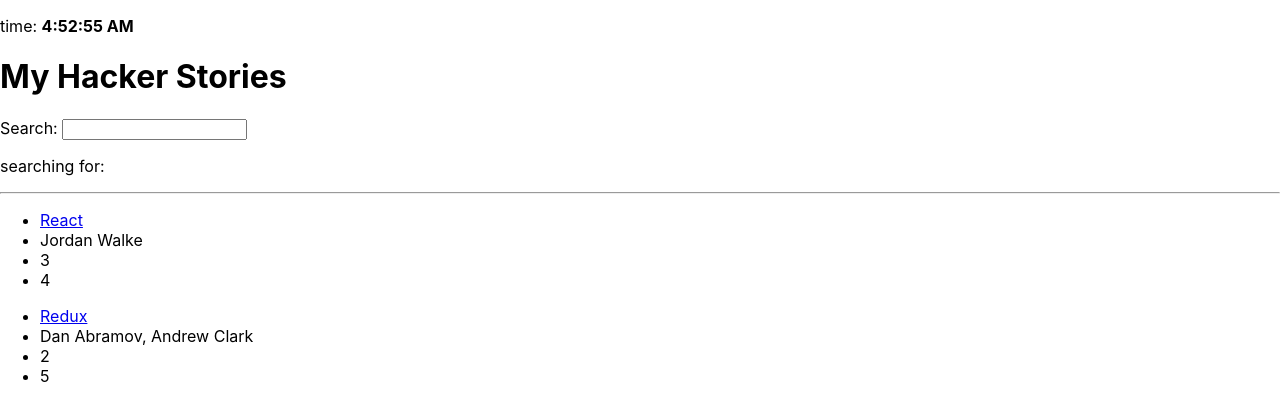
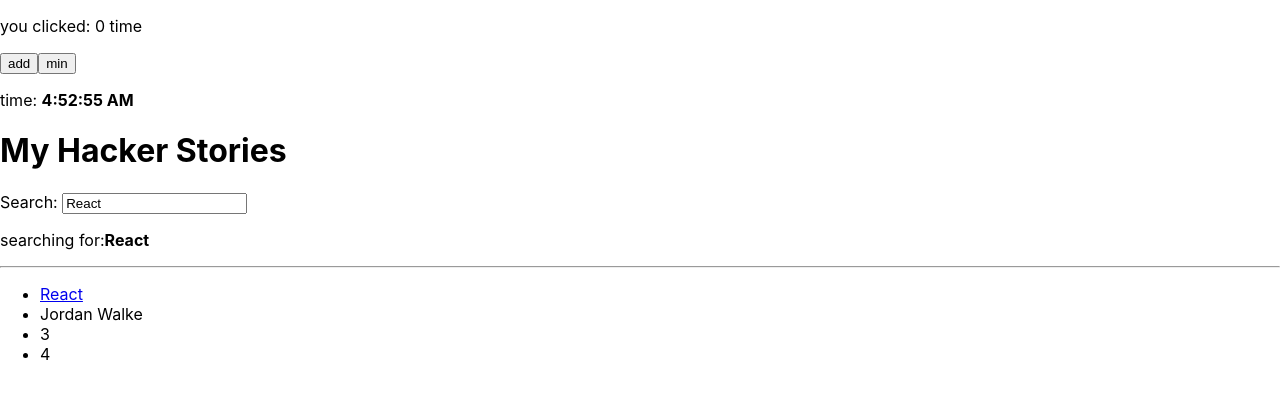
Before and after one commit to odorifqi/project-react, a React (Create React App) app: page / in a window 1280 px wide. Shown: the top 420 px of the page. Built offline with nearby package versions, Linux system fonts and the light colour scheme.

Commit message:
learn about useEffect and custom hook

```diff
--- a/src/Educative.js
+++ b/src/Educative.js
@@ -30,6 +30,17 @@ const Search = ({ handleSearch, children }) => (
   </div>
 );
 
+//custom hook
+const useSemiPersistentState = (key, initialState) => {
+  const [value, setValue] = useState(localStorage.getItem(key) || initialState);
+
+  useEffect(() => {
+    localStorage.setItem(key, value);
+  }, [value, key]);
+
+  return [value, setValue];
+};
+
 const Educative = () => {
   const stories = [
     {
@@ -50,13 +61,7 @@ const Educative = () => {
     },
   ];
 
-  const [searchTerm, setSearchTerm] = useState(
-    localStorage.getItem("search") || ""
-  );
-
-  useEffect(() => {
-    localStorage.setItem("search", searchTerm);
-  }, [searchTerm]);
+  const [searchTerm, setSearchTerm] = useSemiPersistentState("search", "React");
 
   const handleSearch = (ev) => {
     setSearchTerm(ev.target.value);
--- a/src/Jam.js
+++ b/src/Jam.js
@@ -3,19 +3,29 @@ import { useState, useEffect } from "react";
 export const Clock = ({ children }) => {
   const [time, setTime] = useState(new Date());
 
-  const refreshTime = () => {
-    setTime(new Date());
-  };
+  const refreshTime = () => setTime(new Date());
 
   useEffect(() => {
     const runner = setInterval(refreshTime, 1000);
-    return () => {
-      clearInterval(runner);
-    };
+    return () => clearInterval(runner);
   }, []);
+
+  const [count, setCount] = useState(
+    parseInt(localStorage.getItem("count")) || 0
+  );
+
+  const increment = () => setCount(count + 1);
+  const decrement = () => setCount(count - 1);
+
+  useEffect(() => {
+    localStorage.setItem("count", count);
+  }, [count]);
 
   return (
     <div>
+      <p>you clicked: {count} time</p>
+      <button onClick={increment}>add</button>
+      <button onClick={decrement}>min</button>
       <p>
         {children} <strong>{time.toLocaleTimeString()}</strong>
       </p>
```
